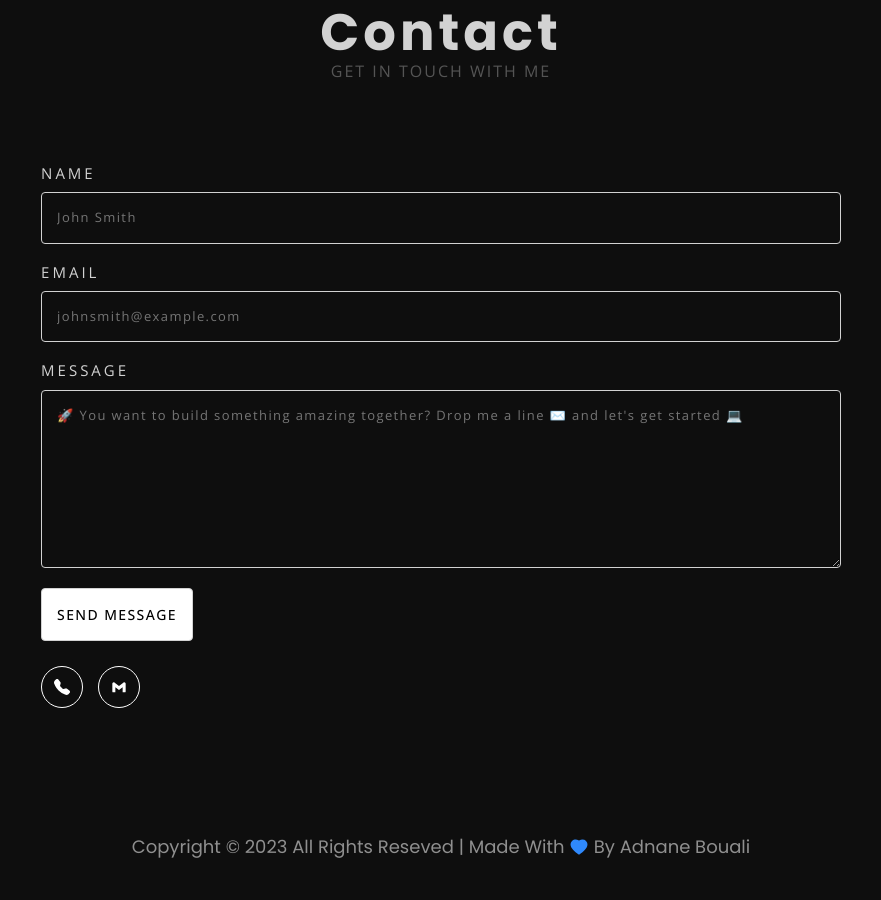
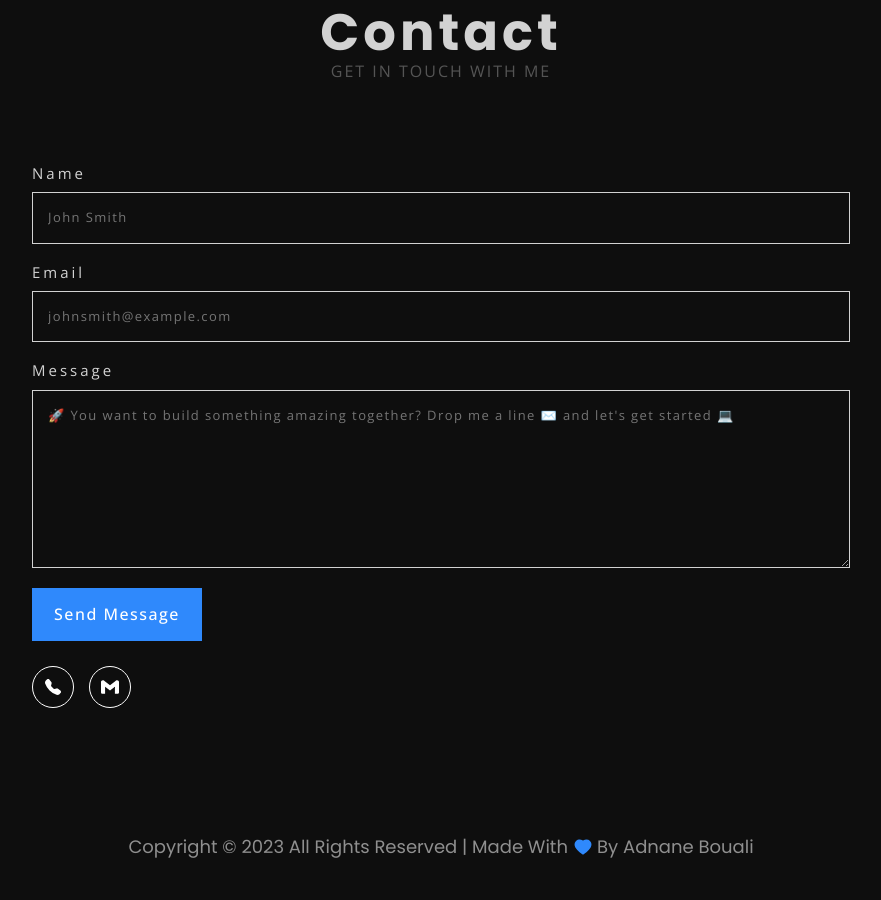
Before and after one commit to adnanebouali/MyPortfolio, a plain HTML site: page index.html in a window 1280 px wide. Shown: the part 2313-3213 px from the top of the page, without its empty margins (199-1080 px from the left). Drawn offline with nearby package versions, Linux system fonts and the light colour scheme; a web font is replaced by a local one.

Commit message:
contact section

```diff
--- a/css/style.css
+++ b/css/style.css
@@ -693,7 +693,7 @@ justify-items: center;
 
 .contact .holder form .field label {
   margin-bottom: 10px;
-  text-transform: uppercase;
+  text-transform: capitalize;
   color: rgb(210, 210, 210);
   font-size: 15px;
 
@@ -702,7 +702,6 @@ justify-items: center;
 .contact .holder form .field input,
 textarea {
   padding: 13px 15px;
-  border-radius: 4px;
   background-color: transparent;
   border: 1px solid rgb(210, 210, 210);
   caret-color: var(--main-color);
@@ -715,7 +714,7 @@ textarea {
 .contact .holder form .field input:focus,
 textarea:focus {
   outline: none;
-  background-color: #afafaf25;
+  background-color: #2f88fc18;
 }
 .contact .holder form .field input:focus::placeholder,textarea:focus::placeholder{
 color: transparent;
@@ -724,6 +723,7 @@ color: transparent;
   height: 150px;
 }
 .contact .holder form .field.button {
+
   display: flex;
   gap: 15px;
   margin-bottom: 25px;
@@ -735,25 +735,25 @@ color: transparent;
     width: 100%;
   }
 }
+
 .contact .holder form .field.button input {
-  text-transform: uppercase;
-  font-size: 14px;
-  cursor: pointer;
-  transition: 0.3s;
-  -webkit-transition: 0.3s;
-  -moz-transition: 0.3s;
-  -ms-transition: 0.3s;
-  -o-transition: 0.3s;
+  text-decoration: none;
+  color: white;
+  display: inline-block;
+  font-weight: 500;
+  letter-spacing: 1.5px;
+  font-size: 16px;
+  padding: 10px 20px;
+  position: relative;
 }
 .contact .holder form .field.button input {
-  background-color: white;
-  color: black;
-  font-weight: 500;
+  background-color: var(--main-color);
+  border: 2px solid var(--main-color);
+  transition: 0.3s;
 }
 .contact .holder form .field.button input:hover {
-  background-color: rgb(226, 226, 226);
-  color: black;
-  font-weight: 500;
+  box-shadow: 6px 6px 0 0 var(--main-color);
+  background-color: transparent;
 }
   .contact .holder .social {
   display: flex;
@@ -776,39 +776,9 @@ color: transparent;
   -o-transition: 0.3s;
 }
 .contact .holder .social a:hover {
-  background-color: #afafaf25;
-}
-/* .contact .holder .social svg {
-  width: 22px;
-  height: 25px;
-} */
-
-/* End Contact */
-/* .contact .container .content a {
-  margin: 0 auto;
-  padding: 8px 5px;
-  display: block;
-  width: fit-content;
-  text-decoration: none;
-  color: var(--sec-color);
-  font-size: clamp(1rem, 5.2vw, 1.5rem);
-  letter-spacing: 1.5px;
-  transition: 0.2s ease;
-}
-.contact .container .content a:nth-of-type(2) {
-  margin-bottom: 45px;
-}
-.contact .container i {
-  font-size: 28px;
-  color: rgb(210, 210, 210);
-  transition: 0.2s ease;
-}
-.contact .container .content a:hover,
-.contact .container i:hover {
-  color: var(--main-color);
+  background-color: #2f88fc68;
 }
 
-End Contact */
 /* Start footer  */
 footer {
   padding: 40px 20px;
--- a/index.html
+++ b/index.html
@@ -284,22 +284,15 @@
               <textarea placeholder="🚀 You want to build something amazing together? Drop me a line ✉️ and let's get started 💻" name="" id="" required></textarea>
             </div>
             <div class="field button">
-              <input type="submit" value="send message">
+              <input type="submit" value="Send Message">
             </div>
           </form>
           <div class="social">
-
-            <a href="">
-              <svg xmlns="http://www.w3.org/2000/svg" width="16" height="16" fill="currentColor" class="bi bi-telephone-fill" viewBox="0 0 16 16">
-                <path fill-rule="evenodd" d="M1.885.511a1.745 1.745 0 0 1 2.61.163L6.29 2.98c.329.423.445.974.315 1.494l-.547 2.19a.678.678 0 0 0 .178.643l2.457 2.457a.678.678 0 0 0 .644.178l2.189-.547a1.745 1.745 0 0 1 1.494.315l2.306 1.794c.829.645.905 1.87.163 2.611l-1.034 1.034c-.74.74-1.846 1.065-2.877.702a18.634 18.634 0 0 1-7.01-4.42 18.634 18.634 0 0 1-4.42-7.009c-.362-1.03-.037-2.137.703-2.877L1.885.511z"/>
-              </svg>
+            <a href="https://wa.me/+213673100459">
+              <svg xmlns="http://www.w3.org/2000/svg" width="16" height="16" viewBox="0 0 16 16"><path fill="currentColor" fill-rule="evenodd" d="M1.885.511a1.745 1.745 0 0 1 2.61.163L6.29 2.98c.329.423.445.974.315 1.494l-.547 2.19a.678.678 0 0 0 .178.643l2.457 2.457a.678.678 0 0 0 .644.178l2.189-.547a1.745 1.745 0 0 1 1.494.315l2.306 1.794c.829.645.905 1.87.163 2.611l-1.034 1.034c-.74.74-1.846 1.065-2.877.702a18.634 18.634 0 0 1-7.01-4.42a18.634 18.634 0 0 1-4.42-7.009c-.362-1.03-.037-2.137.703-2.877L1.885.511z"/></svg>
             </a>
-            <a href="">
-              <svg xmlns="http://www.w3.org/2000/svg" aria-hidden="true" role="img" width="1em" height="1em"
-                preserveAspectRatio="xMidYMid meet" viewBox="0 0 24 24">
-                <path fill="currentColor"
-                  d="m18.73 5.41l-1.28 1L12 10.46L6.55 6.37l-1.28-1A2 2 0 0 0 2 7.05v11.59A1.36 1.36 0 0 0 3.36 20h3.19v-7.72L12 16.37l5.45-4.09V20h3.19A1.36 1.36 0 0 0 22 18.64V7.05a2 2 0 0 0-3.27-1.64z" />
-              </svg>
+            <a href="mailto:adnanboualidz@gmail.com">
+              <svg xmlns="http://www.w3.org/2000/svg" width="18" height="18" viewBox="0 0 24 24"><path fill="currentColor" d="M24 5.457v13.909c0 .904-.732 1.636-1.636 1.636h-3.819V11.73L12 16.64l-6.545-4.91v9.273H1.636A1.636 1.636 0 0 1 0 19.366V5.457c0-2.023 2.309-3.178 3.927-1.964L5.455 4.64L12 9.548l6.545-4.91l1.528-1.145C21.69 2.28 24 3.434 24 5.457z"/></svg>
             </a>
           </div>
         </div>
--- a/js/javascript.js
+++ b/js/javascript.js
@@ -88,7 +88,7 @@ const currentYear = new Date().getFullYear();
 const copyrightElement = document.getElementById("copyright");
 
 // Set the innerHTML of the copyright element to include the current year
-copyrightElement.innerHTML = `Copyright &copy; ${currentYear} All Rights Reseved | Made With
+copyrightElement.innerHTML = `Copyright &copy; ${currentYear} All Rights Reserved | Made With
 <span>
   <svg
     xmlns="http://www.w3.org/2000/svg"
```
